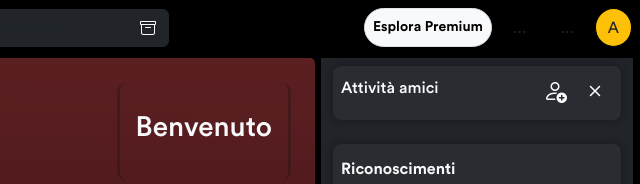
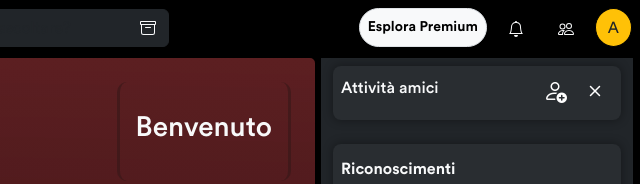
Before and after one commit to Antimo90/Buildweek-2-Spotifyclone, a plain HTML site: page homepage.html in a window 1280 px wide. Shown: the top 184 px of the page, 640-1280 px from the left. Drawn offline with nearby package versions, Linux system fonts and the light colour scheme.

Commit message:
Update homepage.html

```diff
--- a/homepage.html
+++ b/homepage.html
@@ -138,12 +138,17 @@
             class="col-2 col-md-4 col-lg-4 d-flex justify-content-lg-end align-items-center gap-2"
           >
             <!-- Bottoni visibili solo su xl e oltre -->
-            <div class="d-none d-xl-flex gap-2">
+            <div class="d-none d-lg-flex gap-2">
               <button class="btn btn-light btn-sm fw-bold border rounded-5 p-2">
                 Esplora Premium
               </button>
-              <button class="btn btn-black"><!-- Bell -->...</button>
-              <button class="btn btn-black"><!-- People -->...</button>
+              <button class="btn btn-black"><svg xmlns="http://www.w3.org/2000/svg" width="16" height="16" fill="currentColor" class="bi bi-bell text-light" viewBox="0 0 16 16">
+  <path d="M8 16a2 2 0 0 0 2-2H6a2 2 0 0 0 2 2M8 1.918l-.797.161A4 4 0 0 0 4 6c0 .628-.134 2.197-.459 3.742-.16.767-.376 1.566-.663 2.258h10.244c-.287-.692-.502-1.49-.663-2.258C12.134 8.197 12 6.628 12 6a4 4 0 0 0-3.203-3.92zM14.22 12c.223.447.481.801.78 1H1c.299-.199.557-.553.78-1C2.68 10.2 3 6.88 3 6c0-2.42 1.72-4.44 4.005-4.901a1 1 0 1 1 1.99 0A5 5 0 0 1 13 6c0 .88.32 4.2 1.22 6"/>
+</svg></button>
+              <button class="btn btn-black"><svg xmlns="http://www.w3.org/2000/svg" width="16" height="16" fill="currentColor" class="bi bi-people text-light" viewBox="0 0 16 16">
+  <path d="M15 14s1 0 1-1-1-4-5-4-5 3-5 4 1 1 1 1zm-7.978-1L7 12.996c.001-.264.167-1.03.76-1.72C8.312 10.629 9.282 10 11 10c1.717 0 2.687.63 3.24 1.276.593.69.758 1.457.76 1.72l-.008.002-.014.002zM11 7a2 2 0 1 0 0-4 2 2 0 0 0 0 4m3-2a3 3 0 1 1-6 0 3 3 0 0 1 6 0M6.936 9.28a6 6 0 0 0-1.23-.247A7 7 0 0 0 5 9c-4 0-5 3-5 4q0 1 1 1h4.216A2.24 2.24 0 0 1 5 13c0-1.01.377-2.042 1.09-2.904.243-.294.526-.569.846-.816M4.92 10A5.5 5.5 0 0 0 4 13H1c0-.26.164-1.03.76-1.724.545-.636 1.492-1.256 3.16-1.275ZM1.5 5.5a3 3 0 1 1 6 0 3 3 0 0 1-6 0m3-2a2 2 0 1 0 0 4 2 2 0 0 0 0-4"/>
+</svg>
+</button>
               <button
                 class="avatar btn btn-black border-black rounded-circle bg-warning"
               >
@@ -550,5 +555,6 @@
       integrity="sha384-ndDqU0Gzau9qJ1lfW4pNLlhNTkCfHzAVBReH9diLvGRem5+R9g2FzA8ZGN954O5Q"
       crossorigin="anonymous"
     ></script>
+    <script src="./scripts/navbar.js"></script>
   </body>
 </html>
```
